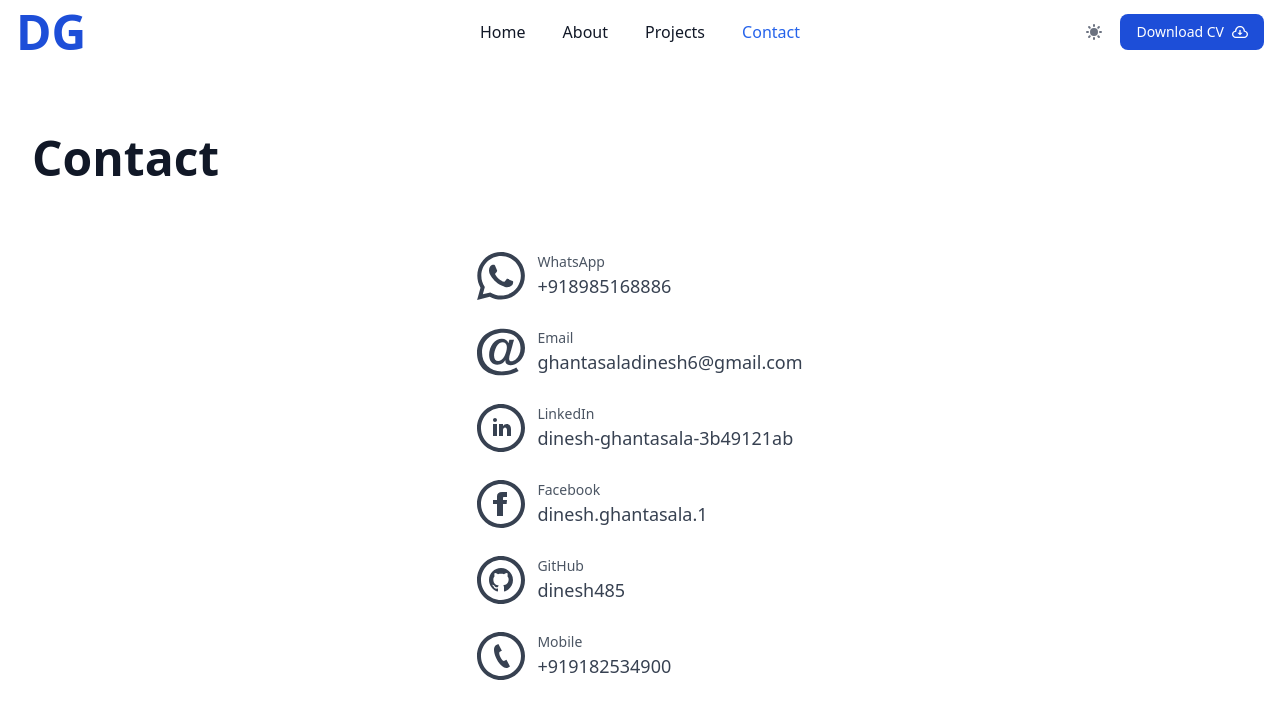
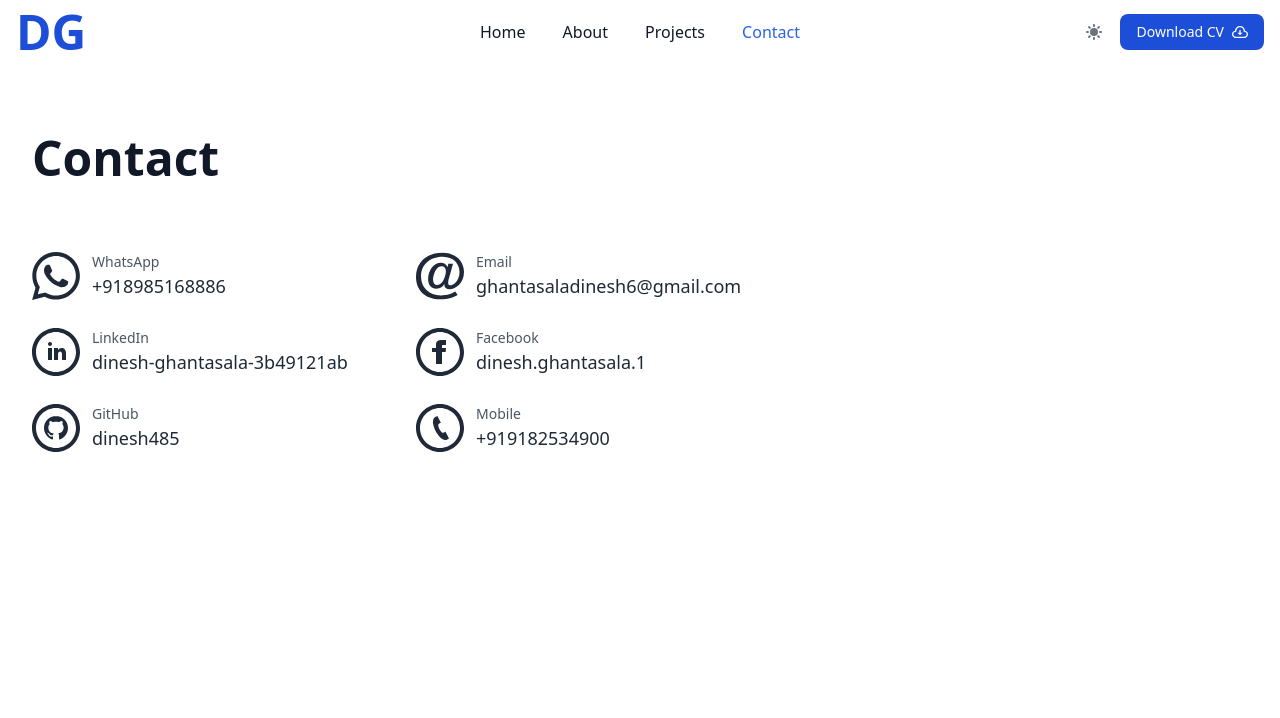
Before and after one commit to Dinesh485/dinesh-ghantasala-portfolio-v4, a React (Vite) app: page /contact in a window 1280 px wide. Shown: the top 718 px of the page. Built offline with nearby package versions, Linux system fonts and the light colour scheme.

Commit message:
updated contact page

```diff
--- a/src/constants/contactInfo.jsx
+++ b/src/constants/contactInfo.jsx
@@ -3,36 +3,36 @@ export default [
         "label": "WhatsApp",
         "link": "https://wa.me/+918985168886",
         "value": "+918985168886",
-        "svg": <svg xmlns="http://www.w3.org/2000/svg" className="w-10 lg:w-12 fill-gray-700 dark:fill-gray-200 " viewBox="0 0 24 24"><path d="M.057 24l1.687-6.163c-1.041-1.804-1.588-3.849-1.587-5.946.003-6.556 5.338-11.891 11.893-11.891 3.181.001 6.167 1.24 8.413 3.488 2.245 2.248 3.481 5.236 3.48 8.414-.003 6.557-5.338 11.892-11.893 11.892-1.99-.001-3.951-.5-5.688-1.448l-6.305 1.654zm6.597-3.807c1.676.995 3.276 1.591 5.392 1.592 5.448 0 9.886-4.434 9.889-9.885.002-5.462-4.415-9.89-9.881-9.892-5.452 0-9.887 4.434-9.889 9.884-.001 2.225.651 3.891 1.746 5.634l-.999 3.648 3.742-.981zm11.387-5.464c-.074-.124-.272-.198-.57-.347-.297-.149-1.758-.868-2.031-.967-.272-.099-.47-.149-.669.149-.198.297-.768.967-.941 1.165-.173.198-.347.223-.644.074-.297-.149-1.255-.462-2.39-1.475-.883-.788-1.48-1.761-1.653-2.059-.173-.297-.018-.458.13-.606.134-.133.297-.347.446-.521.151-.172.2-.296.3-.495.099-.198.05-.372-.025-.521-.075-.148-.669-1.611-.916-2.206-.242-.579-.487-.501-.669-.51l-.57-.01c-.198 0-.52.074-.792.372s-1.04 1.016-1.04 2.479 1.065 2.876 1.213 3.074c.149.198 2.095 3.2 5.076 4.487.709.306 1.263.489 1.694.626.712.226 1.36.194 1.872.118.571-.085 1.758-.719 2.006-1.413.248-.695.248-1.29.173-1.414z" /></svg>
+        "svg": <svg xmlns="http://www.w3.org/2000/svg" className="w-10 lg:w-12 fill-current " viewBox="0 0 24 24"><path d="M.057 24l1.687-6.163c-1.041-1.804-1.588-3.849-1.587-5.946.003-6.556 5.338-11.891 11.893-11.891 3.181.001 6.167 1.24 8.413 3.488 2.245 2.248 3.481 5.236 3.48 8.414-.003 6.557-5.338 11.892-11.893 11.892-1.99-.001-3.951-.5-5.688-1.448l-6.305 1.654zm6.597-3.807c1.676.995 3.276 1.591 5.392 1.592 5.448 0 9.886-4.434 9.889-9.885.002-5.462-4.415-9.89-9.881-9.892-5.452 0-9.887 4.434-9.889 9.884-.001 2.225.651 3.891 1.746 5.634l-.999 3.648 3.742-.981zm11.387-5.464c-.074-.124-.272-.198-.57-.347-.297-.149-1.758-.868-2.031-.967-.272-.099-.47-.149-.669.149-.198.297-.768.967-.941 1.165-.173.198-.347.223-.644.074-.297-.149-1.255-.462-2.39-1.475-.883-.788-1.48-1.761-1.653-2.059-.173-.297-.018-.458.13-.606.134-.133.297-.347.446-.521.151-.172.2-.296.3-.495.099-.198.05-.372-.025-.521-.075-.148-.669-1.611-.916-2.206-.242-.579-.487-.501-.669-.51l-.57-.01c-.198 0-.52.074-.792.372s-1.04 1.016-1.04 2.479 1.065 2.876 1.213 3.074c.149.198 2.095 3.2 5.076 4.487.709.306 1.263.489 1.694.626.712.226 1.36.194 1.872.118.571-.085 1.758-.719 2.006-1.413.248-.695.248-1.29.173-1.414z" /></svg>
     },
     {
         "label": "Email",
         "link": "mailto:ghantasaladinesh6@gmail.com",
         "value": "ghantasaladinesh6@gmail.com",
-        "svg": <svg xmlns="http://www.w3.org/2000/svg" className="w-10 lg:w-12 fill-gray-700 dark:fill-gray-200 " viewBox="0 0 24 24"><path d="M12.042 23.648c-7.813 0-12.042-4.876-12.042-11.171 0-6.727 4.762-12.125 13.276-12.125 6.214 0 10.724 4.038 10.724 9.601 0 8.712-10.33 11.012-9.812 6.042-.71 1.108-1.854 2.354-4.053 2.354-2.516 0-4.08-1.842-4.08-4.807 0-4.444 2.921-8.199 6.379-8.199 1.659 0 2.8.876 3.277 2.221l.464-1.632h2.338c-.244.832-2.321 8.527-2.321 8.527-.648 2.666 1.35 2.713 3.122 1.297 3.329-2.58 3.501-9.327-.998-12.141-4.821-2.891-15.795-1.102-15.795 8.693 0 5.611 3.95 9.381 9.829 9.381 3.436 0 5.542-.93 7.295-1.948l1.177 1.698c-1.711.966-4.461 2.209-8.78 2.209zm-2.344-14.305c-.715 1.34-1.177 3.076-1.177 4.424 0 3.61 3.522 3.633 5.252.239.712-1.394 1.171-3.171 1.171-4.529 0-2.917-3.495-3.434-5.246-.134z" /></svg>
+        "svg": <svg xmlns="http://www.w3.org/2000/svg" className="w-10 lg:w-12  fill-current " viewBox="0 0 24 24"><path d="M12.042 23.648c-7.813 0-12.042-4.876-12.042-11.171 0-6.727 4.762-12.125 13.276-12.125 6.214 0 10.724 4.038 10.724 9.601 0 8.712-10.33 11.012-9.812 6.042-.71 1.108-1.854 2.354-4.053 2.354-2.516 0-4.08-1.842-4.08-4.807 0-4.444 2.921-8.199 6.379-8.199 1.659 0 2.8.876 3.277 2.221l.464-1.632h2.338c-.244.832-2.321 8.527-2.321 8.527-.648 2.666 1.35 2.713 3.122 1.297 3.329-2.58 3.501-9.327-.998-12.141-4.821-2.891-15.795-1.102-15.795 8.693 0 5.611 3.95 9.381 9.829 9.381 3.436 0 5.542-.93 7.295-1.948l1.177 1.698c-1.711.966-4.461 2.209-8.78 2.209zm-2.344-14.305c-.715 1.34-1.177 3.076-1.177 4.424 0 3.61 3.522 3.633 5.252.239.712-1.394 1.171-3.171 1.171-4.529 0-2.917-3.495-3.434-5.246-.134z" /></svg>
     },
     {
         "label": "LinkedIn",
         "link": "https://www.linkedin.com/in/dinesh-ghantasala-3b49121ab",
         "value": "dinesh-ghantasala-3b49121ab",
-        "svg": <svg xmlns="http://www.w3.org/2000/svg" className="w-10 lg:w-12 fill-gray-700 dark:fill-gray-200 " viewBox="0 0 24 24"><path d="M12 2c5.514 0 10 4.486 10 10s-4.486 10-10 10-10-4.486-10-10 4.486-10 10-10zm0-2c-6.627 0-12 5.373-12 12s5.373 12 12 12 12-5.373 12-12-5.373-12-12-12zm-2 8c0 .557-.447 1.008-1 1.008s-1-.45-1-1.008c0-.557.447-1.008 1-1.008s1 .452 1 1.008zm0 2h-2v6h2v-6zm3 0h-2v6h2v-2.861c0-1.722 2.002-1.881 2.002 0v2.861h1.998v-3.359c0-3.284-3.128-3.164-4-1.548v-1.093z" /></svg>
+        "svg": <svg xmlns="http://www.w3.org/2000/svg" className="w-10 lg:w-12  fill-current " viewBox="0 0 24 24"><path d="M12 2c5.514 0 10 4.486 10 10s-4.486 10-10 10-10-4.486-10-10 4.486-10 10-10zm0-2c-6.627 0-12 5.373-12 12s5.373 12 12 12 12-5.373 12-12-5.373-12-12-12zm-2 8c0 .557-.447 1.008-1 1.008s-1-.45-1-1.008c0-.557.447-1.008 1-1.008s1 .452 1 1.008zm0 2h-2v6h2v-6zm3 0h-2v6h2v-2.861c0-1.722 2.002-1.881 2.002 0v2.861h1.998v-3.359c0-3.284-3.128-3.164-4-1.548v-1.093z" /></svg>
     },
     {
         "label": "Facebook",
         "link": "https://facebook.com/dinesh.ghantasala.1",
         "value": "dinesh.ghantasala.1",
-        "svg": <svg xmlns="http://www.w3.org/2000/svg" className="w-10 lg:w-12 fill-gray-700 dark:fill-gray-200 " viewBox="0 0 24 24"><path d="M12 2c5.514 0 10 4.486 10 10s-4.486 10-10 10-10-4.486-10-10 4.486-10 10-10zm0-2c-6.627 0-12 5.373-12 12s5.373 12 12 12 12-5.373 12-12-5.373-12-12-12zm-2 10h-2v2h2v6h3v-6h1.82l.18-2h-2v-.833c0-.478.096-.667.558-.667h1.442v-2.5h-2.404c-1.798 0-2.596.792-2.596 2.308v1.692z" /></svg>
+        "svg": <svg xmlns="http://www.w3.org/2000/svg" className="w-10 lg:w-12  fill-current " viewBox="0 0 24 24"><path d="M12 2c5.514 0 10 4.486 10 10s-4.486 10-10 10-10-4.486-10-10 4.486-10 10-10zm0-2c-6.627 0-12 5.373-12 12s5.373 12 12 12 12-5.373 12-12-5.373-12-12-12zm-2 10h-2v2h2v6h3v-6h1.82l.18-2h-2v-.833c0-.478.096-.667.558-.667h1.442v-2.5h-2.404c-1.798 0-2.596.792-2.596 2.308v1.692z" /></svg>
     },
     {
         "label": "GitHub",
         "link": "https://github.com/dinesh485",
         "value": "dinesh485",
-        "svg": <svg xmlns="http://www.w3.org/2000/svg" className="w-10 lg:w-12 fill-gray-700 dark:fill-gray-200 " viewBox="0 0 24 24"><path d="M12 2c5.514 0 10 4.486 10 10s-4.486 10-10 10-10-4.486-10-10 4.486-10 10-10zm0-2c-6.627 0-12 5.373-12 12s5.373 12 12 12 12-5.373 12-12-5.373-12-12-12zm0 6c-3.313 0-6 2.686-6 6 0 2.651 1.719 4.9 4.104 5.693.3.056.396-.13.396-.289v-1.117c-1.669.363-2.017-.707-2.017-.707-.272-.693-.666-.878-.666-.878-.544-.373.041-.365.041-.365.603.042.92.619.92.619.535.917 1.403.652 1.746.499.054-.388.209-.652.381-.802-1.333-.152-2.733-.667-2.733-2.965 0-.655.234-1.19.618-1.61-.062-.153-.268-.764.058-1.59 0 0 .504-.161 1.65.615.479-.133.992-.199 1.502-.202.51.002 1.023.069 1.503.202 1.146-.776 1.648-.615 1.648-.615.327.826.121 1.437.06 1.588.385.42.617.955.617 1.61 0 2.305-1.404 2.812-2.74 2.96.216.186.412.551.412 1.111v1.646c0 .16.096.347.4.288 2.383-.793 4.1-3.041 4.1-5.691 0-3.314-2.687-6-6-6z" /></svg>
+        "svg": <svg xmlns="http://www.w3.org/2000/svg" className="w-10 lg:w-12  fill-current " viewBox="0 0 24 24"><path d="M12 2c5.514 0 10 4.486 10 10s-4.486 10-10 10-10-4.486-10-10 4.486-10 10-10zm0-2c-6.627 0-12 5.373-12 12s5.373 12 12 12 12-5.373 12-12-5.373-12-12-12zm0 6c-3.313 0-6 2.686-6 6 0 2.651 1.719 4.9 4.104 5.693.3.056.396-.13.396-.289v-1.117c-1.669.363-2.017-.707-2.017-.707-.272-.693-.666-.878-.666-.878-.544-.373.041-.365.041-.365.603.042.92.619.92.619.535.917 1.403.652 1.746.499.054-.388.209-.652.381-.802-1.333-.152-2.733-.667-2.733-2.965 0-.655.234-1.19.618-1.61-.062-.153-.268-.764.058-1.59 0 0 .504-.161 1.65.615.479-.133.992-.199 1.502-.202.51.002 1.023.069 1.503.202 1.146-.776 1.648-.615 1.648-.615.327.826.121 1.437.06 1.588.385.42.617.955.617 1.61 0 2.305-1.404 2.812-2.74 2.96.216.186.412.551.412 1.111v1.646c0 .16.096.347.4.288 2.383-.793 4.1-3.041 4.1-5.691 0-3.314-2.687-6-6-6z" /></svg>
     },
     {
         "label": "Mobile",
         "link": "tel:+919182534900",
         "value": "+919182534900",
-        "svg": <svg xmlns="http://www.w3.org/2000/svg" className="w-10 lg:w-12 fill-gray-700 dark:fill-gray-200 " viewBox="0 0 24 24"><path d="M12 2c5.514 0 10 4.486 10 10s-4.486 10-10 10-10-4.486-10-10 4.486-10 10-10zm0-2c-6.627 0-12 5.373-12 12s5.373 12 12 12 12-5.373 12-12-5.373-12-12-12zm4.5 17.311l-1.76-3.397-1.032.505c-1.12.543-3.4-3.91-2.305-4.497l1.042-.513-1.747-3.409-1.053.52c-3.601 1.877 2.117 12.991 5.8 11.308l1.055-.517z" /></svg>
+        "svg": <svg xmlns="http://www.w3.org/2000/svg" className="w-10 lg:w-12 fill-current  " viewBox="0 0 24 24"><path d="M12 2c5.514 0 10 4.486 10 10s-4.486 10-10 10-10-4.486-10-10 4.486-10 10-10zm0-2c-6.627 0-12 5.373-12 12s5.373 12 12 12 12-5.373 12-12-5.373-12-12-12zm4.5 17.311l-1.76-3.397-1.032.505c-1.12.543-3.4-3.91-2.305-4.497l1.042-.513-1.747-3.409-1.053.52c-3.601 1.877 2.117 12.991 5.8 11.308l1.055-.517z" /></svg>
     }
 ]
--- a/src/pages/contact.jsx
+++ b/src/pages/contact.jsx
@@ -10,30 +10,14 @@ const Contact = () => {
                <section>
                   <h1 className="text-3xl font-bold leading-tight text-gray-900   sm:text-4xl lg:text-5xl lg:leading-tight dark:text-gray-100">Contact</h1>
                   <div className="py-10  sm:py-16  grid lg:grid-cols-1 gap-10">
-                     {/* <motion.form variants={fadeInVarients} action="#" className="mb-6 text-sm lg:text-base">
-                        <div className="mb-6">
-                           <label htmlFor="name" className="block mb-2  font-medium text-gray-900 dark:text-white">Your name</label>
-                           <input type="name" id="name" className="bg-gray-50 border border-gray-300 text-gray-900 rounded-lg focus:ring-blue-500 focus:border-blue-500 block w-full p-2.5 dark:bg-gray-700 dark:border-gray-600 dark:placeholder-gray-400 dark:text-white dark:focus:ring-blue-500 dark:focus:border-blue-500" placeholder="john doe" required />
-                        </div>
-                        <div className="mb-6">
-                           <label htmlFor="email" className="block mb-2  font-medium text-gray-900 dark:text-white">Your email</label>
-                           <input type="email" id="email" className="bg-gray-50 border border-gray-300 text-gray-900  rounded-lg focus:ring-blue-500 focus:border-blue-500 block w-full p-2.5 dark:bg-gray-700 dark:border-gray-600 dark:placeholder-gray-400 dark:text-white dark:focus:ring-blue-500 dark:focus:border-blue-500" placeholder="name@company.com" required />
-                        </div>
-
-                        <div className="mb-6">
-                           <label htmlFor="message" className="block mb-2  font-medium text-gray-900 dark:text-white">Your message</label>
-                           <textarea id="message" rows="4" className="block p-2.5 w-full  text-gray-900 bg-gray-50 rounded-lg border border-gray-300 focus:ring-blue-500 focus:border-blue-500 dark:bg-gray-700 dark:border-gray-600 dark:placeholder-gray-400 dark:text-white dark:focus:ring-blue-500 dark:focus:border-blue-500" placeholder="Your message..."></textarea>
-                        </div>
-                        <button type="submit" className="text-white bg-blue-700 hover:bg-blue-800 w-full focus:ring-4 focus:ring-blue-300 font-medium rounded-lg  px-5 py-2.5 mr-2 mb-2 dark:bg-blue-600 dark:hover:bg-blue-700 focus:outline-none dark:focus:ring-blue-800 block">Send message</button>
-                     </motion.form> */}
-                     <div className="grid lg:place-items-center">
-                        <div className="space-y-5 text-gray-700 lg:space-y-6 lg:text-lg xl:space-y-7">
+                     <div className="">
+                        <div className="gap-y-5 text-gray-800 dark:text-gray-200 max-w-screen-md  lg:text-lg  md:gap-y-7 grid md:grid-cols-2  ">
                            {contactInfo.map(item => {
                               return <motion.a variants={fadeInVarients} className="flex items-center" href={item.link} target="_blank" rel="noreferrer">
                                  {item.svg}
                                 <div>
                                   <p className="ml-3 text-gray-600 dark:text-gray-400 text-sm">{item.label}</p>
-                                  <p className="ml-3 dark:text-gray-200">{item.value}</p>
+                                  <p className="ml-3">{item.value}</p>
                                 </div>
                               </motion.a>
                            })}
```
